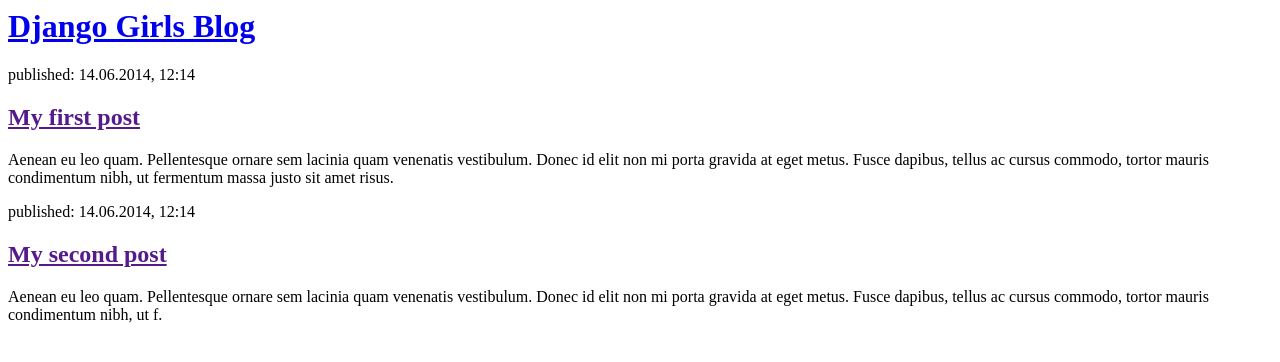
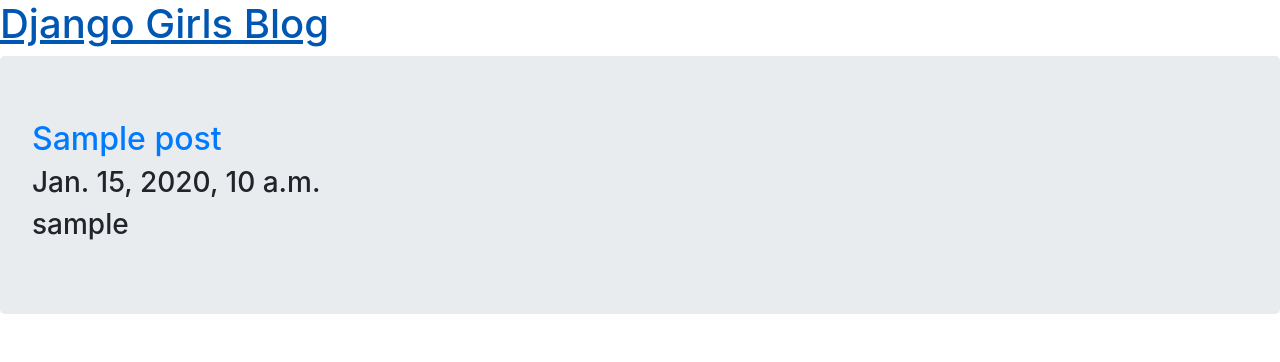
Before and after one commit to tommyct614/my-first-blog, a Django app: page / in a window 1280 px wide. Shown: the top 362 px of the page. Run offline with Django 3.2, Linux system fonts and the light colour scheme; tables that the repository leaves empty hold one stand-in row (values such as "Sample post"); some libraries are stand-ins or nearby versions.

Commit message:
Modified templates to display posts from database

```diff
--- a/blog/templates/blog/post_list.html
+++ b/blog/templates/blog/post_list.html
@@ -1,22 +1,23 @@
 <html>
     <head>
+      <link rel="stylesheet" href="https://stackpath.bootstrapcdn.com/bootstrap/4.4.1/css/bootstrap.min.css" integrity="sha384-Vkoo8x4CGsO3+Hhxv8T/Q5PaXtkKtu6ug5TOeNV6gBiFeWPGFN9MuhOf23Q9Ifjh" crossorigin="anonymous">
         <title>Django Girls blog</title>
     </head>
     <body>
         <div>
             <h1><a href="/">Django Girls Blog</a></h1>
         </div>
+        {% for post in posts %}
+        <div class="jumbotron">
+          <h2><a href="">{{post.title}}</a></h2>
+          <h3>{{post.published_date}}</h3>
+          <h3>{{post.author}}</h3>
 
-        <div>
-            <p>published: 14.06.2014, 12:14</p>
-            <h2><a href="">My first post</a></h2>
-            <p>Aenean eu leo quam. Pellentesque ornare sem lacinia quam venenatis vestibulum. Donec id elit non mi porta gravida at eget metus. Fusce dapibus, tellus ac cursus commodo, tortor mauris condimentum nibh, ut fermentum massa justo sit amet risus.</p>
+
         </div>
+        {% endfor %}
 
-        <div>
-            <p>published: 14.06.2014, 12:14</p>
-            <h2><a href="">My second post</a></h2>
-            <p>Aenean eu leo quam. Pellentesque ornare sem lacinia quam venenatis vestibulum. Donec id elit non mi porta gravida at eget metus. Fusce dapibus, tellus ac cursus commodo, tortor mauris condimentum nibh, ut f.</p>
-        </div>
+
+
     </body>
 </html>
--- a/blog/views.py
+++ b/blog/views.py
@@ -1,5 +1,7 @@
 from django.shortcuts import render
-
+from .models import Post
+from django.utils import timezone
 # Create your views here.
 def post_list(request):
-    return render(request, 'blog/post_list.html', {})
+    posts = Post.objects.filter(published_date__lte=timezone.now()).order_by('published_date')
+    return render(request, 'blog/post_list.html', {'posts':posts})
```
